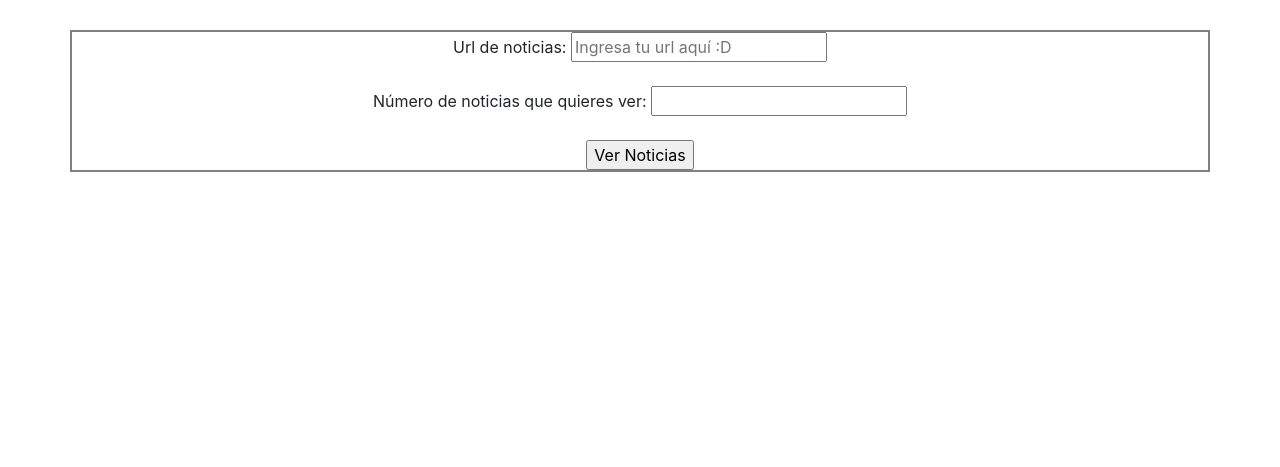
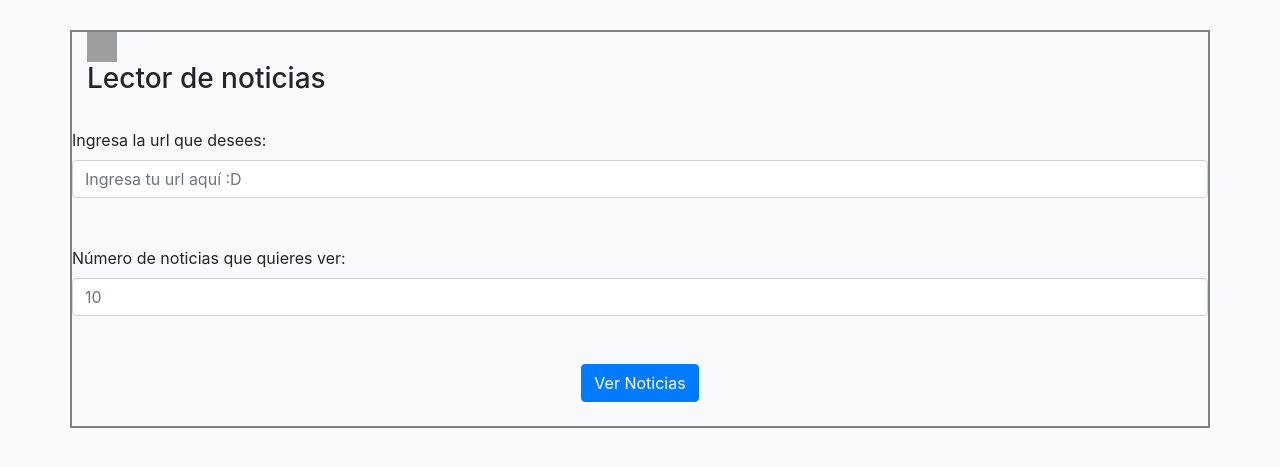
Before and after one commit to GreenNugget/OptWeb_Navegador, a PHP site: page / in a window 1280 px wide. Shown: the top 467 px of the page. Run offline with PHP 8.4, Linux system fonts and the light colour scheme; data that the repository does not hold is empty; some libraries are stand-ins or nearby versions; grey boxes are pictures that could not be loaded.

Commit message:
Añadiendo estilos de bootstrap :)

```diff
--- a/index.php
+++ b/index.php
@@ -8,16 +8,24 @@
     <link rel="stylesheet" href="bootstrap-4.3.1-dist/css/bootstrap.min.css">
 </head>
 
-<body>
-    <section class="container">
+<body class="bg-light">
+    <div class="container">
+        <header class="page-header">
+            <i> <img src="https://upload.wikimedia.org/wikipedia/commons/4/43/Feed-icon.svg" alt="rss" width="30px" height="30px"> </i>
+            <h3>Lector de noticias</h3>
+        </header> <br>
         <form action="rss.php" method="POST" class="text-center">
-            Url de noticias:
-            <input type="text" id="url" name="url" placeholder="Ingresa tu url aquí :D" /><br><br>
-            Número de noticias que quieres ver:
-            <input type="text" id="numN" name="numN" required /><br><br>
-            <input type="submit" id="verNoticias" value="Ver Noticias">
-        </form>
-    </section>
+            <div class="row">
+                <label for="url"> Ingresa la url que desees: </label>
+                <input class="form-control" type="text" id="url" name="url" placeholder="Ingresa tu url aquí :D" />
+            </div> <br> <br>
+            <div class="row">
+                <label for="numN"> Número de noticias que quieres ver: </label>
+                <input class="form-control" type="text" id="numN" name="numN" placeholder="10" required />
+            </div> <br> <br>
+            <input type="submit" id="verNoticias" value="Ver Noticias" class="btn btn-primary">
+        </form> <br>
+    </div>
     <?php include 'consultas.php'; ?>
     <div id="news_Space">
     </div>
```
